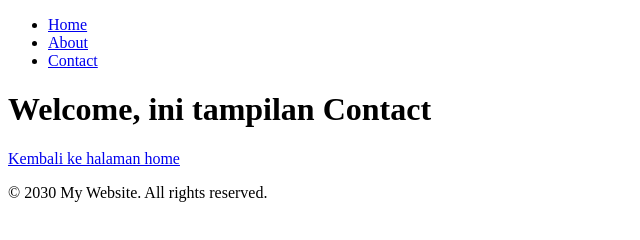
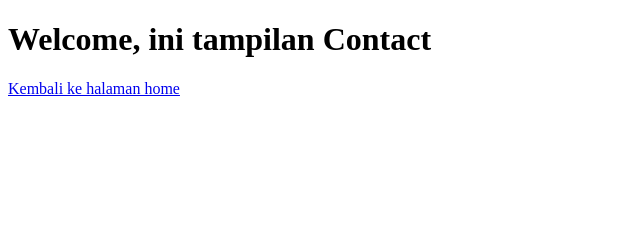
Before and after one commit to Ibnurafiqka/training, a plain HTML site: page contact.html in a window 1280 px wide. Shown: the whole page, without its empty margins (0-640 px from the left). Drawn offline with Linux system fonts and the light colour scheme.

Commit message:
Revert "fix: perbaikan fitur navbar"
This reverts commit 4a8a114eb12e95ce44f754d4a91ecf54eff0b3da.

```diff
--- a/contact.html
+++ b/contact.html
@@ -6,19 +6,7 @@
     <title>Contact</title>
 </head>
 <body>
-    <nav>
-        <ul>
-            <li><a href="index.html">Home</a></li>
-            <li><a href="about.html">About</a></li>
-            <li><a href="contact.html">Contact</a></li>
-        </ul>
-    </nav>
-
     <h1>Welcome, ini tampilan Contact</h1>
     <a href="index.html">Kembali ke halaman home</a>
-
-    <footer>
-        <p>&copy; 2030 My Website. All rights reserved.</p>
-    </footer>
 </body>
 </html>
```
Also changed, not shown: about.html (+7 -0 lines).
